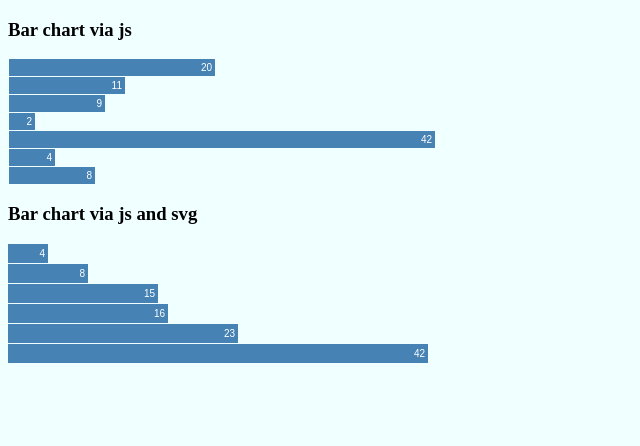
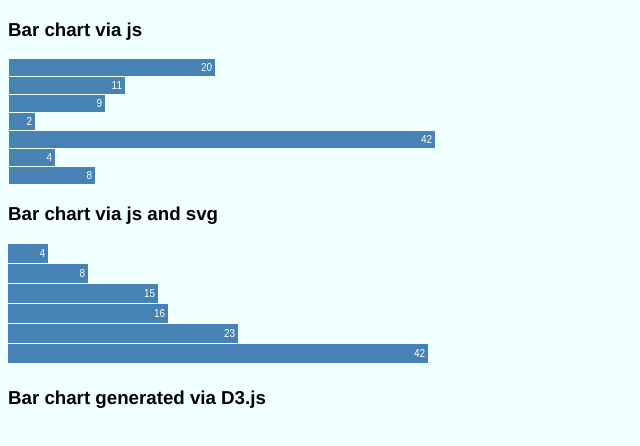
Before and after one commit to wblommaert/data-visualisation, a plain HTML site: page CODE/D3.js/index.html in a window 1280 px wide. Shown: the whole page, without its empty margins (0-640 px from the left). Drawn offline with nearby package versions, Linux system fonts and the light colour scheme.

Commit message:
Changed repo structure, added ignore, started report document

```diff
--- a/D3.js/css/main.css
+++ b/CODE/D3.js/css/main.css
@@ -1,4 +1,5 @@
 body {
+    font-family: 'Helvetica';
     background: #F0FFFF;
 }
 
--- a/D3.js/index.html
+++ b/CODE/D3.js/index.html
@@ -5,7 +5,6 @@
         <meta charset="utf-8">
         <link rel="stylesheet" href="css/main.css">
     </head>
-
     <body>
         <div>
             <h3>Bar chart via js</h3>
@@ -37,6 +36,7 @@
                     <text x="417" y="9.5" dy=".35em">42</text>
                 </g>
             </svg>
+            <h3>Bar chart generated via D3.js</h3>
         </div>
     <script src="http://d3js.org/d3.v3.min.js"></script>
     <script src="scripts/main.js"></script>
```
Also changed, not shown: CODE/D3.js/scripts/main.js (renamed from D3.js/scripts/main.js), 4 other files.
